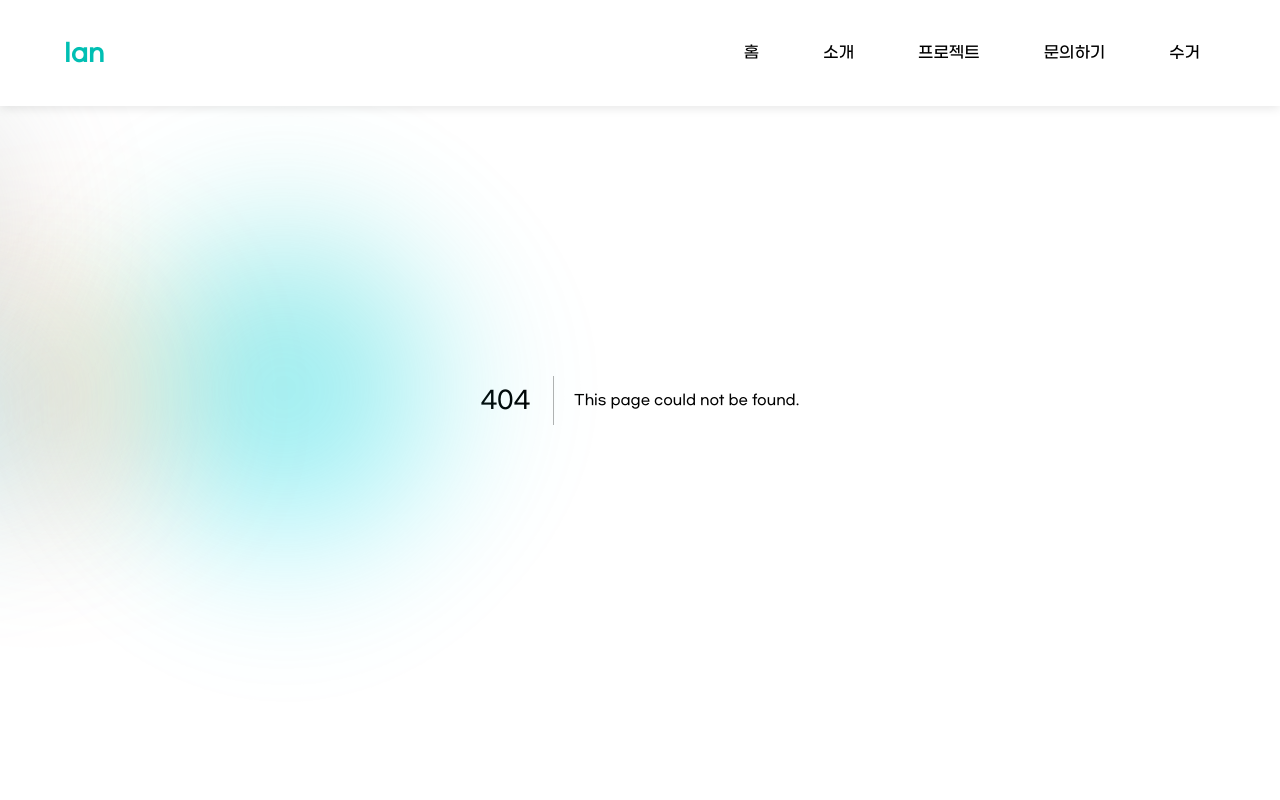
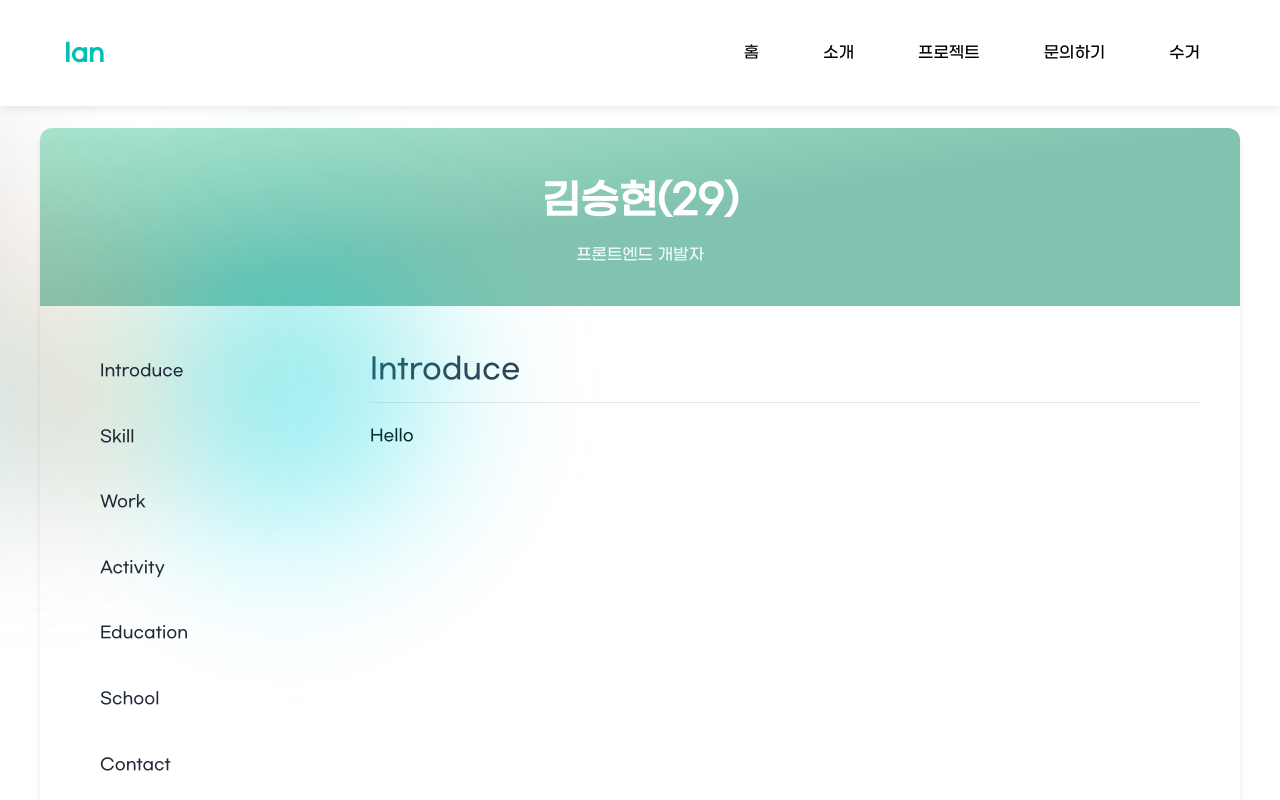
Before and after one commit to hyeone22/ian-profile, a Next.js app: page /introduce in a window 1280 px wide. Before the commit this address had no page. Shown: the top 800 px of the page. Built offline with nearby package versions, Linux system fonts and the light colour scheme.

Commit message:
[Feat] 소개 페이지 제작 및 동적 임포트 설정

```diff
--- /dev/null
+++ b/src/app/components/card/IntroduceCard.tsx
@@ -0,0 +1,53 @@
+"use client";
+
+import React, { useState } from "react";
+import IntroIndex from "@/app/introduce/IntroIndex";
+import dynamic from "next/dynamic";
+
+const Skill = dynamic(() => import("../common/list/Skill"));
+const Work = dynamic(() => import("../common/list/Work"));
+const Activity = dynamic(() => import("../common/list/Activity"));
+const Education = dynamic(() => import("../common/list/Education"));
+const School = dynamic(() => import("../common/list/School"));
+const Contact = dynamic(() => import("../common/list/Contact"));
+const Intro = dynamic(() => import("../common/list/Intro"));
+
+interface List {
+  name: string;
+  content: React.ReactNode;
+}
+export const Index: List[] = [
+  { name: "Introduce", content: <Intro /> },
+  { name: "Skill", content: <Skill /> },
+  { name: "Work", content: <Work /> },
+  { name: "Activity", content: <Activity /> },
+  { name: "Education", content: <Education /> },
+  { name: "School", content: <School /> },
+  { name: "Contact", content: <Contact /> },
+];
+
+function IntroduceCard() {
+  const [isSelect, setIsSelect] = useState<string>("Introduce");
+
+  return (
+    <div>
+      <div className="flex gap-10 p-10">
+        {/* 목차 */}
+        <div className="flex-[0_0_250px] sticky top-5 self-start">
+          <IntroIndex setIsSelect={setIsSelect} />
+        </div>
+        {/* 내용 */}
+        <div className="flex-1">
+          {Index.map(
+            (item) =>
+              isSelect === item.name && (
+                <React.Fragment key={item.name}>{item.content}</React.Fragment>
+              )
+          )}
+        </div>
+      </div>
+    </div>
+  );
+}
+
+export default IntroduceCard;
--- /dev/null
+++ b/src/app/components/common/list/Activity.tsx
@@ -0,0 +1,12 @@
+import IntroduceLayout from "@/app/introduce/IntroduceLayout";
+import React from "react";
+
+function Activity() {
+  return (
+    <IntroduceLayout title="Activity">
+      <div>sss</div>
+    </IntroduceLayout>
+  );
+}
+
+export default Activity;
--- /dev/null
+++ b/src/app/components/common/list/Contact.tsx
@@ -0,0 +1,12 @@
+import IntroduceLayout from "@/app/introduce/IntroduceLayout";
+import React from "react";
+
+function Contact() {
+  return (
+    <IntroduceLayout title="Contact">
+      <div>Contact</div>
+    </IntroduceLayout>
+  );
+}
+
+export default Contact;
--- /dev/null
+++ b/src/app/components/common/list/Education.tsx
@@ -0,0 +1,12 @@
+import IntroduceLayout from "@/app/introduce/IntroduceLayout";
+import React from "react";
+
+function Education() {
+  return (
+    <IntroduceLayout title="Education">
+      <div>ssssss</div>
+    </IntroduceLayout>
+  );
+}
+
+export default Education;
--- /dev/null
+++ b/src/app/components/common/list/Intro.tsx
@@ -0,0 +1,12 @@
+import IntroduceLayout from "@/app/introduce/IntroduceLayout";
+import React from "react";
+
+function Intro() {
+  return (
+    <IntroduceLayout title="Introduce">
+      <div>Hello</div>
+    </IntroduceLayout>
+  );
+}
+
+export default Intro;
--- /dev/null
+++ b/src/app/components/common/list/School.tsx
@@ -0,0 +1,12 @@
+import IntroduceLayout from "@/app/introduce/IntroduceLayout";
+import React from "react";
+
+function School() {
+  return (
+    <IntroduceLayout title="School">
+      <div>sss</div>
+    </IntroduceLayout>
+  );
+}
+
+export default School;
--- /dev/null
+++ b/src/app/components/common/list/Skill.tsx
@@ -0,0 +1,12 @@
+import IntroduceLayout from "@/app/introduce/IntroduceLayout";
+import React from "react";
+
+function Skill() {
+  return (
+    <IntroduceLayout title="Skill">
+      <div>Skill</div>
+    </IntroduceLayout>
+  );
+}
+
+export default Skill;
--- /dev/null
+++ b/src/app/components/common/list/Work.tsx
@@ -0,0 +1,12 @@
+import IntroduceLayout from "@/app/introduce/IntroduceLayout";
+import React from "react";
+
+function Work() {
+  return (
+    <IntroduceLayout title="Work">
+      <div>ss</div>
+    </IntroduceLayout>
+  );
+}
+
+export default Work;
--- /dev/null
+++ b/src/app/introduce/Header.tsx
@@ -0,0 +1,12 @@
+import React from "react";
+
+function Header() {
+  return (
+    <header className="text-center py-10 px-5 text-white bg-gradient-to-br from-[#a8e6cf] via-[#81c3b0] to-[#81c3b0]">
+      <h1 className="text-[2.5rem] mb-[10px] font-bold">김승현(29)</h1>
+      <p className=" opacity-90 text-base">프론트엔드 개발자</p>
+    </header>
+  );
+}
+
+export default Header;
--- /dev/null
+++ b/src/app/introduce/IntroIndex.tsx
@@ -0,0 +1,23 @@
+import React from "react";
+import { Index } from "../components/card/IntroduceCard";
+
+function IntroIndex({ setIsSelect }: { setIsSelect: (name: string) => void }) {
+  return (
+    <nav>
+      {Index.map((item) => (
+        <ul key={item.name} className="list-none p-0">
+          <li className="mb-4">
+            <a
+              onClick={() => setIsSelect(item.name)}
+              className="block py-3 px-5 text-gray-800 rounded-md font-medium transition-all duration-300 ease-in-out hover:bg-gray-100 hover:text-blue-500"
+            >
+              {item.name}
+            </a>
+          </li>
+        </ul>
+      ))}
+    </nav>
+  );
+}
+
+export default IntroIndex;
--- /dev/null
+++ b/src/app/introduce/IntroduceLayout.tsx
@@ -0,0 +1,19 @@
+import React from "react";
+
+interface IntroduceProps {
+  title: string;
+  children: React.ReactNode;
+}
+
+function IntroduceLayout({ title, children }: IntroduceProps) {
+  return (
+    <section className="mb-10 scroll-mt-20">
+      <h2 className="text-[1.8rem] mb-5 pb-[10px] text-[#2c3e50] border-b border-b-stone-200">
+        {title}
+      </h2>
+      <div className="bg-white rounded-lg mb-[30px]">{children}</div>
+    </section>
+  );
+}
+
+export default IntroduceLayout;
--- /dev/null
+++ b/src/app/introduce/page.tsx
@@ -0,0 +1,18 @@
+import React from "react";
+import Header from "./Header";
+import dynamic from "next/dynamic";
+
+const IntroduceCard = dynamic(() => import("../components/card/IntroduceCard"));
+
+function Introduce() {
+  return (
+    <div className="bg-#f8f9fa min-h-screen px-5 py-32">
+      <div className="max-w-[1200px] mx-auto bg-white rounded-xl overflow-hidden shadow-md">
+        <Header />
+        <IntroduceCard />
+      </div>
+    </div>
+  );
+}
+
+export default Introduce;
```
